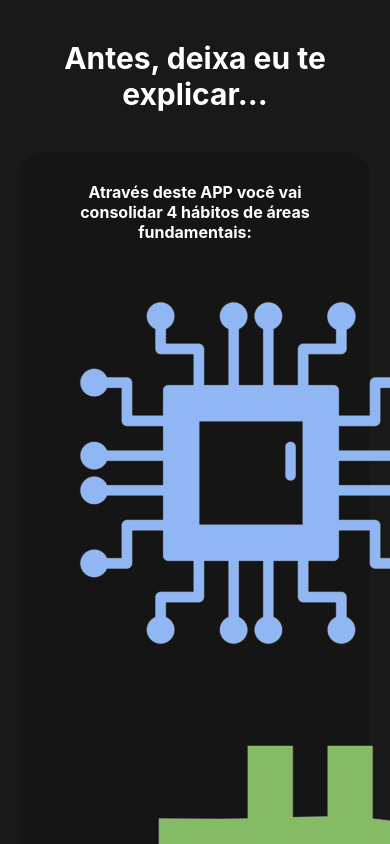
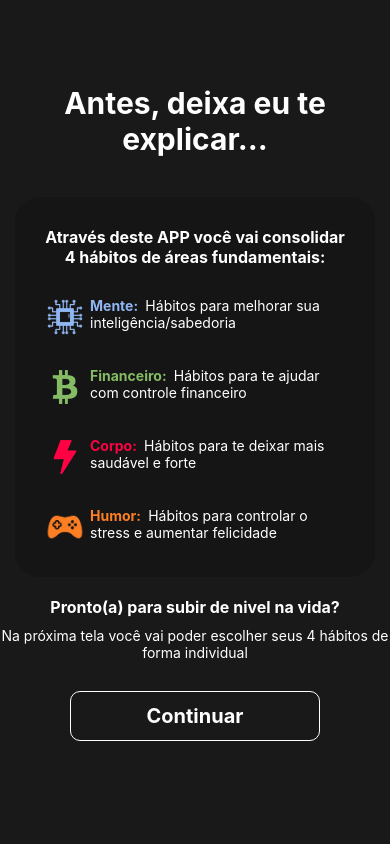
Before and after one commit to Rkadinho/onebitlife, a React Native app: screen /AppExplanation in a window 390 px wide. Built offline with nearby package versions, Linux system fonts and the light colour scheme.

Commit message:
ajuste no css do card

```diff
--- a/src/components/explanation/explanationCard/index.jsx
+++ b/src/components/explanation/explanationCard/index.jsx
@@ -11,7 +11,7 @@ export default function ExplanationCard() {
 
       <View style={styles.explanationContainer}>
         <Image source={require('../../../assets/icons/educationIcon.png')}
-          styles={styles.icon}
+          style={styles.icon}
         />
         <Text style={styles.description}>
           <Text style={styles.mind}>Mente: </Text> Hábitos para melhorar sua inteligência/sabedoria
@@ -20,7 +20,7 @@ export default function ExplanationCard() {
 
       <View style={styles.explanationContainer}>
         <Image source={require('../../../assets/icons/moneyIcon.png')}
-          styles={styles.icon}
+          style={styles.icon}
         />
         <Text style={styles.description}>
           <Text style={styles.money}>Financeiro: </Text> Hábitos para te ajudar com controle financeiro
@@ -29,7 +29,7 @@ export default function ExplanationCard() {
 
       <View style={styles.explanationContainer}>
         <Image source={require('../../../assets/icons/bodyIcon.png')}
-          styles={styles.icon}
+          style={styles.icon}
         />
         <Text style={styles.description}>
           <Text style={styles.body}>Corpo: </Text> Hábitos para te deixar mais saudável e forte
@@ -38,7 +38,7 @@ export default function ExplanationCard() {
 
       <View style={styles.explanationContainer}>
         <Image source={require('../../../assets/icons/funIcon.png')}
-          styles={styles.icon}
+          style={styles.icon}
         />
         <Text style={styles.description}>
           <Text style={styles.fun}>Humor: </Text> Hábitos para controlar o stress e aumentar felicidade
@@ -51,24 +51,24 @@ export default function ExplanationCard() {
 const styles = StyleSheet.create({
   container: {
     backgroundColor: "#151515",
-    width: 350,
+    width: 360,
     borderRadius: 25,
-    padding: 30,
+    padding: 30
   },
   title: {
     fontWeight: "bold",
     color: "white",
     textAlign: "center",
-    fontSize: 16,
+    fontSize: 16
   },
   explanationContainer: {
     flexDirection: "row",
-    marginTop: 30,
+    marginTop: 30
   },
   icon: {
     width: 40,
     height: 40,
-    marginRight: 5,
+    marginRight: 5
   },
   mind: {
     color: "#90B7F3",
--- a/src/pages/appExplanation/index.jsx
+++ b/src/pages/appExplanation/index.jsx
@@ -44,6 +44,7 @@ const styles = StyleSheet.create({
     color: 'white',
     textAlign: 'center',
     marginVertical: 40,
+    marginTop: 85
   },
   descriptionCta: {
     color: 'white',
```
